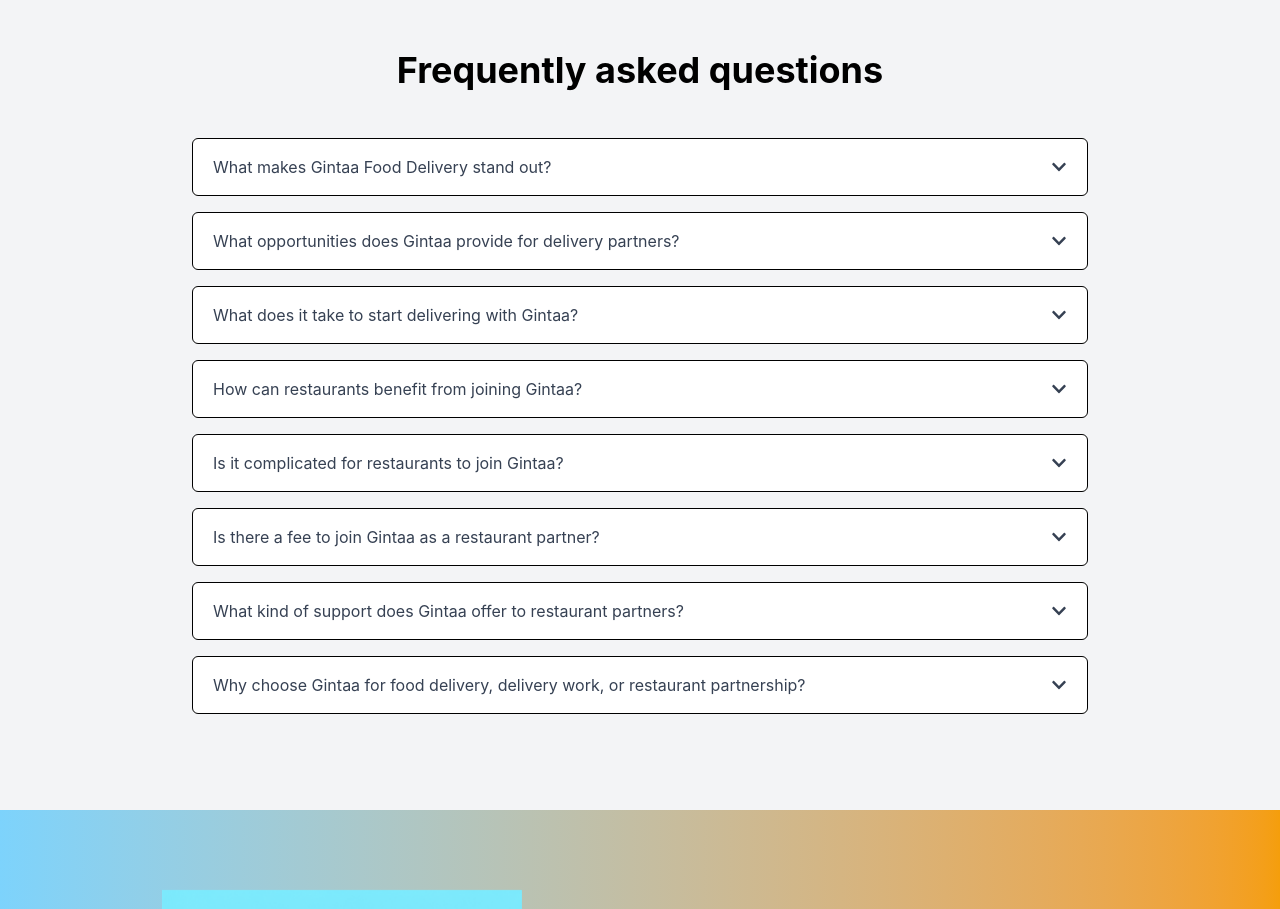
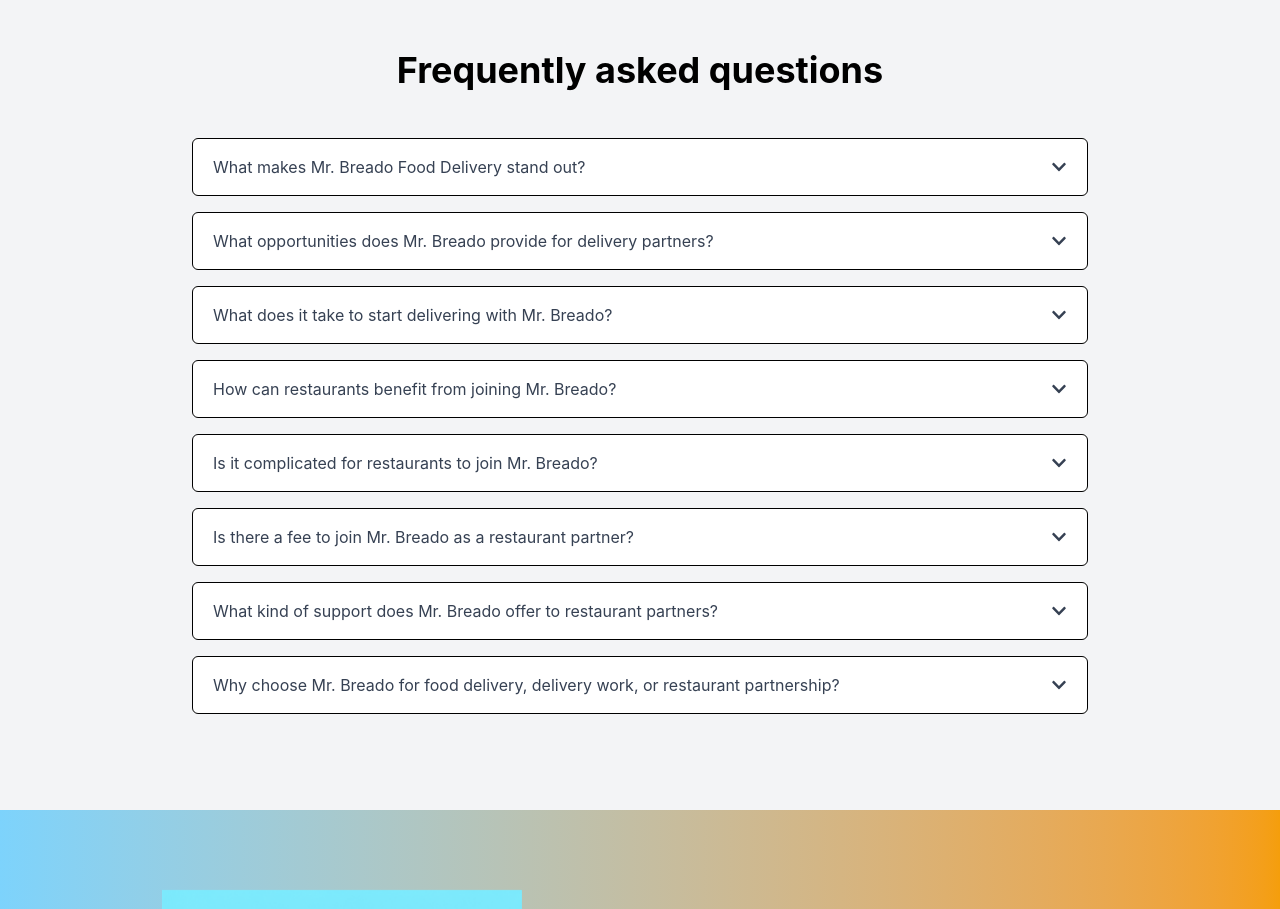
Before and after one commit to rajatghoshrg/Mr-Breado, a React (Vite) app: page / in a window 1280 px wide. Shown: the part 7960-8869 px from the top of the page. Built offline with nearby package versions, Linux system fonts and the light colour scheme.

Commit message:
content added in faq page

```diff
--- a/src/sections/Faq.jsx
+++ b/src/sections/Faq.jsx
@@ -4,43 +4,43 @@
 
 const faqs = [
   {
-    question: "What makes Gintaa Food Delivery stand out?",
+    question: "What makes Mr. Breado Food Delivery stand out?",
     answer:
       "Mr. Breado offers the best food at the lowest price with no hidden fees, ensuring great deals and seamless delivery experience.",
   },
   {
-    question: "What opportunities does Gintaa provide for delivery partners?",
+    question: "What opportunities does Mr. Breado provide for delivery partners?",
     answer:
       "Delivery partners can earn flexibly with high demand orders, incentives, and a platform that supports growth.",
   },
   {
-    question: "What does it take to start delivering with Gintaa?",
+    question: "What does it take to start delivering with Mr. Breado?",
     answer:
       "Simply download the Delivery Partner App, register, and you're set to start earning quickly on Mr. Breado.",
   },
   {
-    question: "How can restaurants benefit from joining Gintaa?",
+    question: "How can restaurants benefit from joining Mr. Breado?",
     answer:
       "Restaurants get more visibility, increased orders, and access to a large customer base.",
   },
   {
-    question: "Is it complicated for restaurants to join Gintaa?",
+    question: "Is it complicated for restaurants to join Mr. Breado?",
     answer:
       "No, onboarding is simple, fast, and hassle-free.",
   },
   {
-    question: "Is there a fee to join Gintaa as a restaurant partner?",
+    question: "Is there a fee to join Mr. Breado as a restaurant partner?",
     answer:
       "No hidden fees. Transparent pricing ensures better earnings.",
   },
   {
-    question: "What kind of support does Gintaa offer to restaurant partners?",
+    question: "What kind of support does Mr. Breado offer to restaurant partners?",
     answer:
       "Dedicated support team, analytics dashboard, and growth tools.",
   },
   {
     question:
-      "Why choose Gintaa for food delivery, delivery work, or restaurant partnership?",
+      "Why choose Mr. Breado for food delivery, delivery work, or restaurant partnership?",
     answer:
       "Because Mr. Breado combines affordability, speed, and reliability into one platform.",
   },
@@ -91,7 +91,6 @@
                 className="border rounded-md bg-white overflow-hidden"
               >
 
-                {/* QUESTION */}
                 <button
                   type="button"
                   onClick={() => toggleFAQ(index)}
@@ -114,7 +113,6 @@
                   />
                 </button>
 
-                {/* ANSWER */}
                 <div
                   className={`
                     px-5 text-sm text-gray-500 overflow-hidden transition-all duration-300
@@ -131,11 +129,10 @@
         </div>
       </section>
 
-      {/*  DOWNLOAD SECTION */}
+      {/* DOWNLOAD SECTION */}
       <section className="bg-gradient-to-r from-[#7dd3fc] to-[#f59e0b] py-20 px-6">
         <div className="max-w-6xl mx-auto grid md:grid-cols-2 items-center gap-10">
 
-          {/* 📱 IMAGE */}
           <div className="flex justify-center">
             <img
               src="/images/faq/faq_image.png"
@@ -144,7 +141,6 @@
             />
           </div>
 
-          {/* TEXT */}
           <div>
 
             <h2 className="text-3xl md:text-4xl font-bold text-gray-900 mb-2">
@@ -155,7 +151,6 @@
               Available for IOS and Android devices.
             </p>
 
-            {/*  TAB NAVBAR */}
             <div className="flex gap-6 border-b border-gray-400 w-fit mb-6">
               {tabs.map((tab) => (
                 <button
@@ -176,7 +171,6 @@
               ))}
             </div>
 
-            {/*  DYNAMIC CONTENT */}
             <h3 className="text-xl md:text-2xl font-semibold mb-2">
               {tabContent[activeTab].title}
             </h3>
@@ -185,7 +179,6 @@
               {tabContent[activeTab].desc}
             </p>
 
-            {/*  BUTTON COMPONENT */}
             <Button size="md">
               Download the App
             </Button>
```
